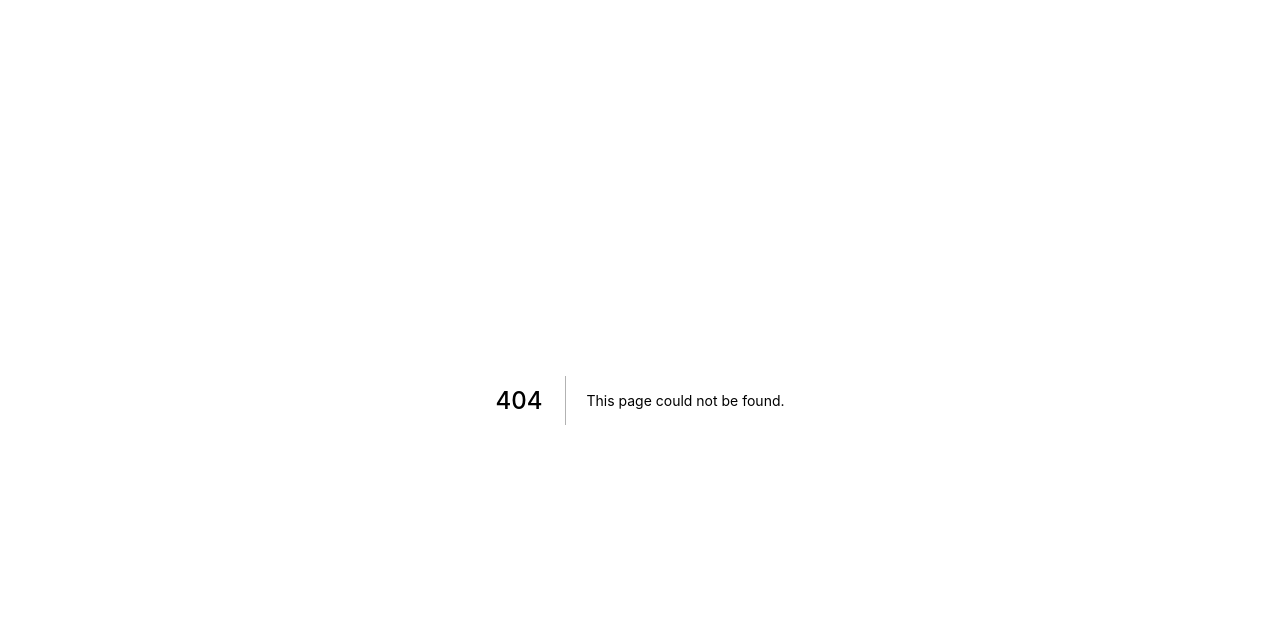
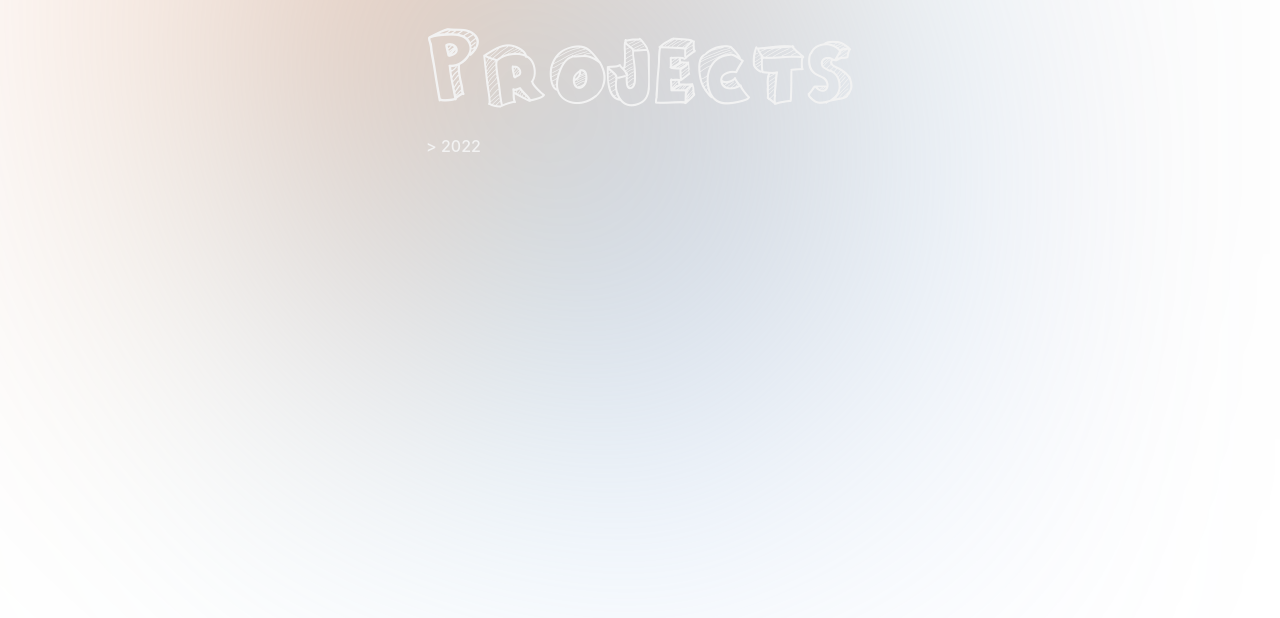
Before and after one commit to bolodissenoura/imdaniellimae, a Next.js app: page /projects in a window 1280 px wide. Before the commit this address had no page. Shown: the top 618 px of the page. Built offline with nearby package versions, Linux system fonts and the light colour scheme.

Commit message:
feat: page projects

```diff
--- a/components/LinkButton/linkButton.component.tsx
+++ b/components/LinkButton/linkButton.component.tsx
@@ -13,7 +13,7 @@ export function LinkButton() {
           <Link href="/">Work XP</Link>
         </Styles.Button>
         <Styles.Button>
-          <Link href="/">Projects</Link>
+          <Link href="/projects">Projects</Link>
         </Styles.Button>
         <Styles.Button>
           <Link href="/">Contact</Link>
--- /dev/null
+++ b/components/ProjectsContent/index.ts
@@ -0,0 +1 @@
+export * from "./projectsContent.component";
--- /dev/null
+++ b/components/ProjectsContent/projectsContent.component.tsx
@@ -0,0 +1,21 @@
+import React from "react";
+import * as Styles from "./projectsContent.styles";
+import * as Component from "../index";
+
+export function ProjectsContent() {
+  return (
+    <>
+      <Styles.Container>
+        <div className="features-gradients">
+          <div className="features-gradient fBall"></div>
+          <div className="features-gradient sBall"></div>
+          <div className="features-gradient tBall"></div>
+        </div>
+        <Styles.TextContent>
+          <Styles.Title>Projects</Styles.Title>
+          <Styles.Subtitle>{">"} 2022</Styles.Subtitle>
+        </Styles.TextContent>
+      </Styles.Container>
+    </>
+  );
+}
--- /dev/null
+++ b/components/ProjectsContent/projectsContent.styles.ts
@@ -0,0 +1,152 @@
+import styled from "styled-components";
+
+export const Container = styled.div`
+  align-items: center;
+  display: flex;
+  margin: 0px auto;
+  width: 800px;
+
+  .fBall {
+    top: 50%;
+    left: 50%;
+    background-color: #88FFF7;
+    animation: animation-3 8s infinite;
+  }
+
+  .sBall {
+    top: 80%;
+    left: 70%;
+    background-color: #94B3FD;
+    animation: animation-3 8s infinite;
+  }
+
+  .tBall {
+    top: 10%;
+    left: 30%;
+    background-color: #FC5404;
+    animation: animation-3 8s infinite;
+  }
+
+  .features-gradients {
+    width: 50%;
+    height: 50%;
+    position: absolute;
+    background-color: rgba(1, 1, 1, 0.25);
+    filter: blur(12em);
+    z-index: -1;
+  }
+  .features-gradient {
+    width: 200px;
+    height: 400px;
+    position: absolute;
+    border-radius: 100%;
+    z-index: -2;
+  }
+
+  @keyframes animation-1 {
+    0% {
+      transform: translateY(-50%) translateX(-50%) translateX(-15%)
+        translateY(10%);
+    }
+    20% {
+      transform: translateY(-50%) translateX(-50%) translateX(-20%)
+        translateY(-30%);
+    }
+    40% {
+      transform: translateY(-50%) translateX(-50%) translateX(-25%)
+        translateY(-15%);
+    }
+    60% {
+      transform: translateY(-50%) translateX(-50%) translateX(30%)
+        translateY(20%);
+    }
+    80% {
+      transform: translateY(-50%) translateX(-50%) translateX(5%)
+        translateY(35%);
+    }
+    to {
+      transform: translateY(-50%) translateX(-50%) translateX(-15%)
+        translateY(10%);
+    }
+  }
+  @keyframes animation-2 {
+    0% {
+      transform: translateY(-50%) translateX(-50%) rotate(-20deg)
+        translateX(20%);
+    }
+    25% {
+      transform: translateY(-50%) translateX(-50%) skew(-15deg, 15deg)
+        rotate(-80deg) translateX(30%);
+    }
+    50% {
+      transform: translateY(-50%) translateX(-50%) rotate(180deg)
+        translateX(25%);
+    }
+    75% {
+      transform: translateY(-50%) translateX(-50%) skew(-15deg, 15deg)
+        rotate(240deg) translateX(15%);
+    }
+    to {
+      transform: translateY(-50%) translateX(-50%) rotate(340deg)
+        translateX(20%);
+    }
+  }
+  @keyframes animation-3 {
+    0% {
+      transform: translateY(-50%) translateX(-50%) translateX(-15%)
+        translateY(10%);
+    }
+    20% {
+      transform: translateY(-50%) translateX(-50%) translateX(20%)
+        translateY(-30%);
+    }
+    40% {
+      transform: translateY(-50%) translateX(-50%) translateX(-25%)
+        translateY(-15%);
+    }
+    60% {
+      transform: translateY(-50%) translateX(-50%) translateX(30%)
+        translateY(20%);
+    }
+    80% {
+      transform: translateY(-50%) translateX(-50%) translateX(5%)
+        translateY(35%);
+    }
+    to {
+      transform: translateY(-50%) translateX(-50%) translateX(-15%)
+        translateY(10%);
+    }
+  }
+`;
+
+export const TextContent = styled.div`
+  max-width: 760px;
+  padding: 0px 20px;
+  margin: 0 auto;
+`;
+
+export const Title = styled.h1`
+  font-family: "cartoon";
+  background: linear-gradient(135deg, #f2f2f2 0%, #f2f2f2 100%);
+  background-clip: unset;
+  -webkit-background-clip: text;
+  -moz-background-clip: text;
+  -webkit-text-fill-color: transparent;
+  padding: 5px;
+  font-size: 120px;
+
+  @media (min-width: 600px) {
+    font-size: 120px;
+  }
+`;
+
+export const Subtitle = styled.p`
+  color: #f2f2f2;
+  padding: 8px;
+  font-weight: 500;
+  font-size: 34px;
+
+  @media (min-width: 900px) {
+    font-size: 16px;
+  }
+`;
--- a/components/index.ts
+++ b/components/index.ts
@@ -1,3 +1,4 @@
 export * from "./Title";
 export * from "./HomeContent";
 export * from "./LinkButton";
+export * from "./ProjectsContent";
--- /dev/null
+++ b/pages/projects.tsx
@@ -0,0 +1,9 @@
+import * as C from "../components";
+
+export default function Projects() {
+  return (
+    <>
+      <C.ProjectsContent />
+    </>
+  );
+}
```
